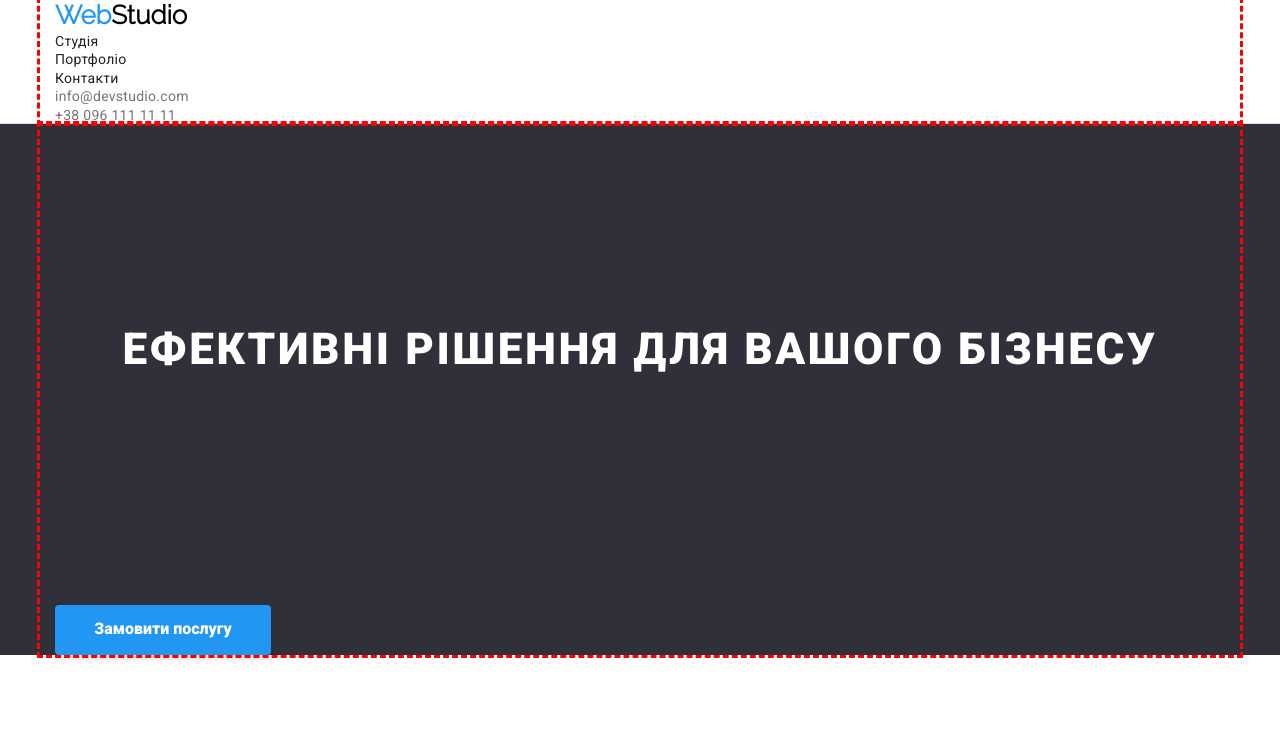
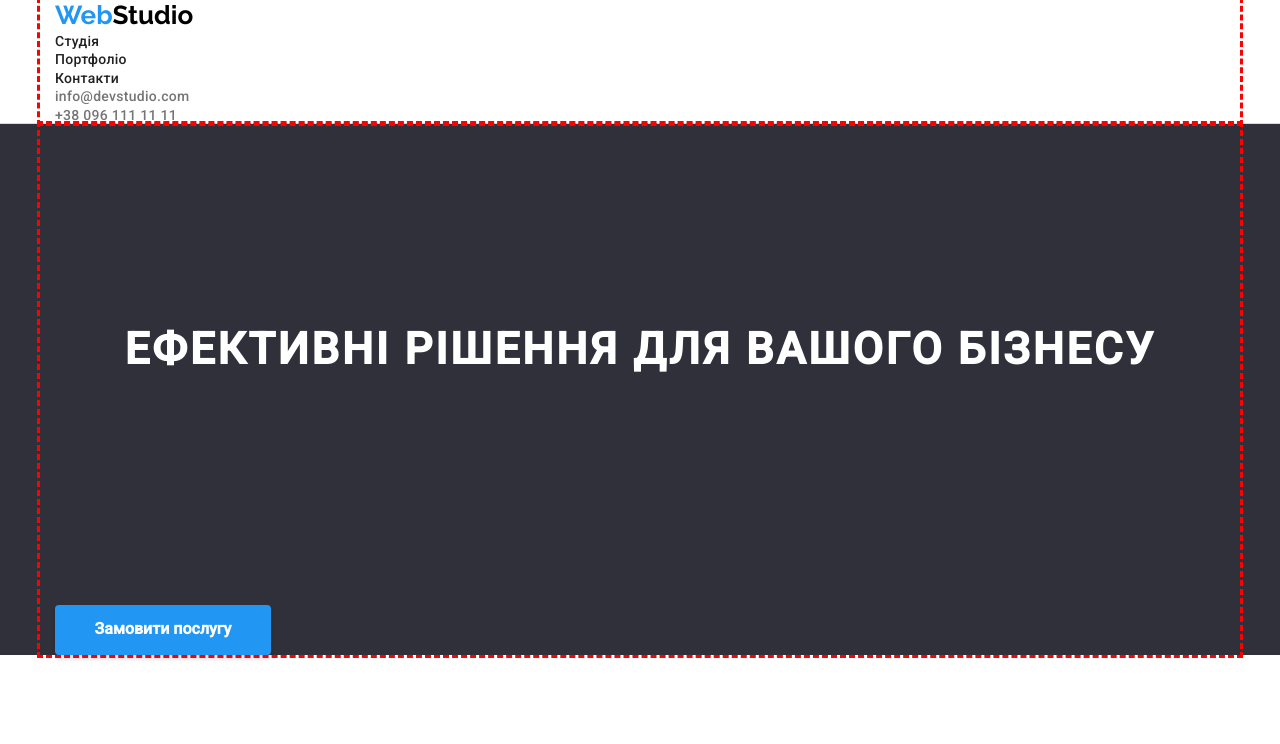
Before and after one commit to i-skachkova/WebStudio, a plain HTML site: page index.html in a window 1280 px wide. Shown: the top 744 px of the page. Drawn offline with nearby package versions, Linux system fonts and the light colour scheme.

Commit message:
Add files via upload

```diff
--- a/index.html
+++ b/index.html
@@ -6,14 +6,16 @@
     <meta name="viewport" content="width=device-width, initial-scale=1.0">
     <title>WebStudio</title>
     <link rel="preconnect" href="https://fonts.googleapis.com">
-<link rel="preconnect" href="https://fonts.gstatic.com" crossorigin>
-<link href="https://fonts.googleapis.com/css2?family=Playfair+Display&family=Roboto:wght@300&family=Ubuntu:wght@300&display=swap" rel="stylesheet">
+    <link rel="preconnect" href="https://fonts.gstatic.com" crossorigin>
+    <link href="https://fonts.googleapis.com/css2?family=Playfair+Display&family=Roboto:wght@300&family=Ubuntu:wght@300&display=swap" rel="stylesheet">
     <link rel="preconnect" href="https://fonts.googleapis.com">
     <link rel="preconnect" href="https://fonts.gstatic.com" crossorigin>
     <link rel="preconnect" href="https://fonts.googleapis.com">
-<link rel="preconnect" href="https://fonts.gstatic.com" crossorigin>
-<link href="https://fonts.googleapis.com/css2?family=Roboto:wght@900&display=swap" rel="stylesheet">
-    <link href="https://fonts.googleapis.com/css2?family=Raleway:wght@300&family=Roboto&display=swap" rel="stylesheet">
+    <link rel="preconnect" href="https://fonts.gstatic.com" crossorigin>
+    <link href="https://fonts.googleapis.com/css2?family=Roboto:wght@500&display=swap" rel="stylesheet">
+    <link rel="preconnect" href="https://fonts.googleapis.com">
+    <link rel="preconnect" href="https://fonts.gstatic.com" crossorigin>
+    <link href="https://fonts.googleapis.com/css2?family=Raleway:wght@700&display=swap" rel="stylesheet">
     <link rel="stylesheet" href="https://cdnjs.cloudflare.com/ajax/libs/modern-normalize/2.0.0/modern-normalize.min.css" integrity="sha512-4xo8blKMVCiXpTaLzQSLSw3KFOVPWhm/TRtuPVc4WG6kUgjH6J03IBuG7JZPkcWMxJ5huwaBpOpnwYElP/m6wg==" crossorigin="anonymous" referrerpolicy="no-referrer">
     <link rel="stylesheet" href="./reset.css">
     <link rel="stylesheet" href="./styles.css">
--- a/portfolio.css
+++ b/portfolio.css
@@ -8,23 +8,17 @@ header{
     padding: 0 15px;
     outline: dashed red;
 }
-.web{
+.logo{
     color: #2196F3;
-    font-family: 'Raleway';
+    font-family: 'Raleway', sans-serif;
     font-size: 26px;
     font-weight: 700;
     font-style: normal;
     line-height: 31px;
     padding-top: 24px;
 }
-.studio, .studio2{
+.studio{
     color: #000;
-    font-family: 'Raleway';
-    font-size: 26px;
-    font-weight: 700;
-    font-style: normal;
-    line-height: 31px;
-    padding-top: 24px;
 }
 .studio2{
     color: white;
--- a/styles.css
+++ b/styles.css
@@ -8,23 +8,17 @@ header{
     padding: 0 15px;
     outline: dashed red;
 }
-.web{
+.logo{
     color: #2196F3;
-    font-family: 'Raleway';
+    font-family: 'Raleway', sans-serif;
     font-size: 26px;
     font-weight: 700;
     font-style: normal;
     line-height: 31px;
     padding-top: 24px;
 }
-.studio, .studio2{
+.studio{
     color: #000;
-    font-family: 'Raleway';
-    font-size: 26px;
-    font-weight: 700;
-    font-style: normal;
-    line-height: 31px;
-    padding-top: 24px;
 }
 .studio2{
     color: white;
```
Also changed, not shown: portfolio.html (+2 -2 lines).
